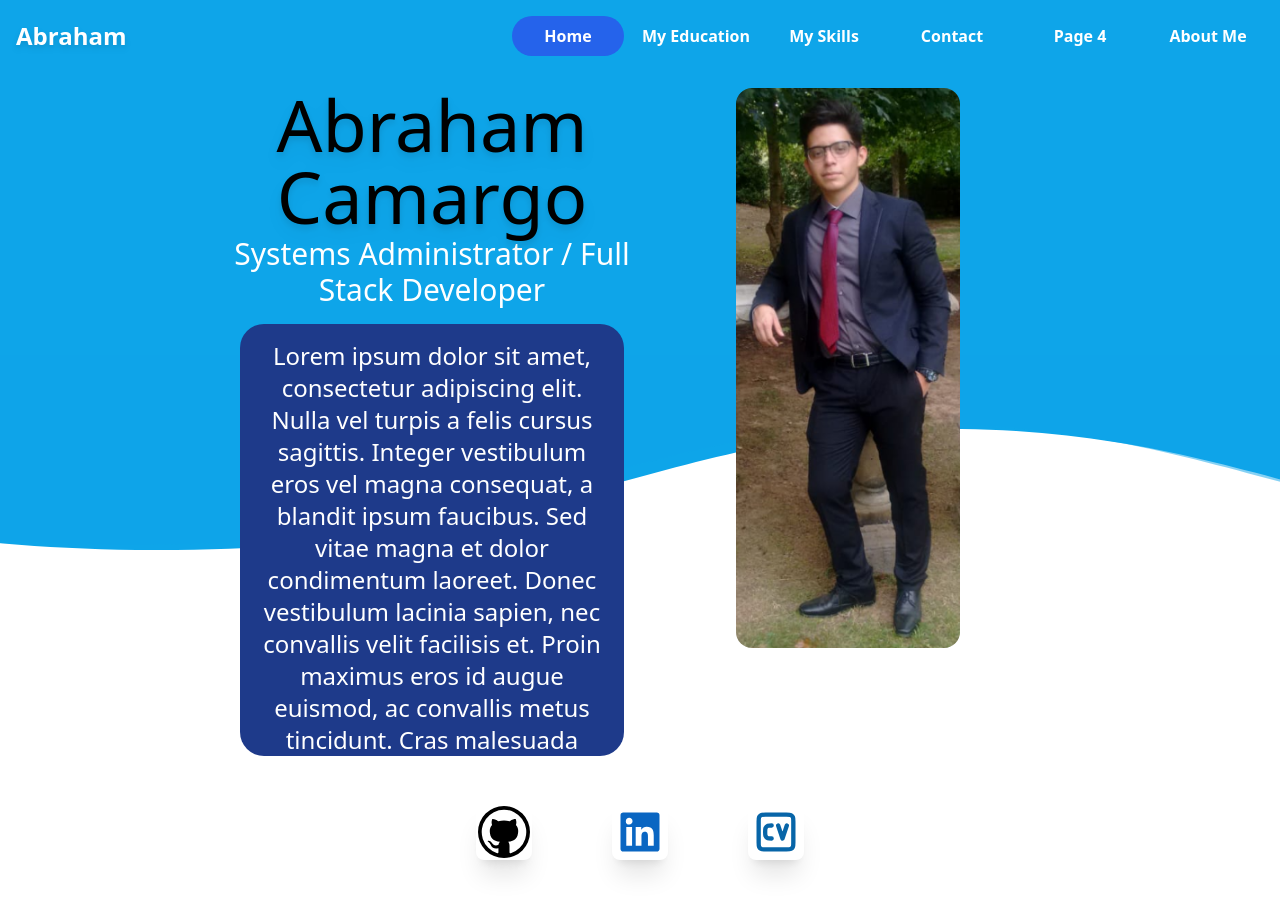
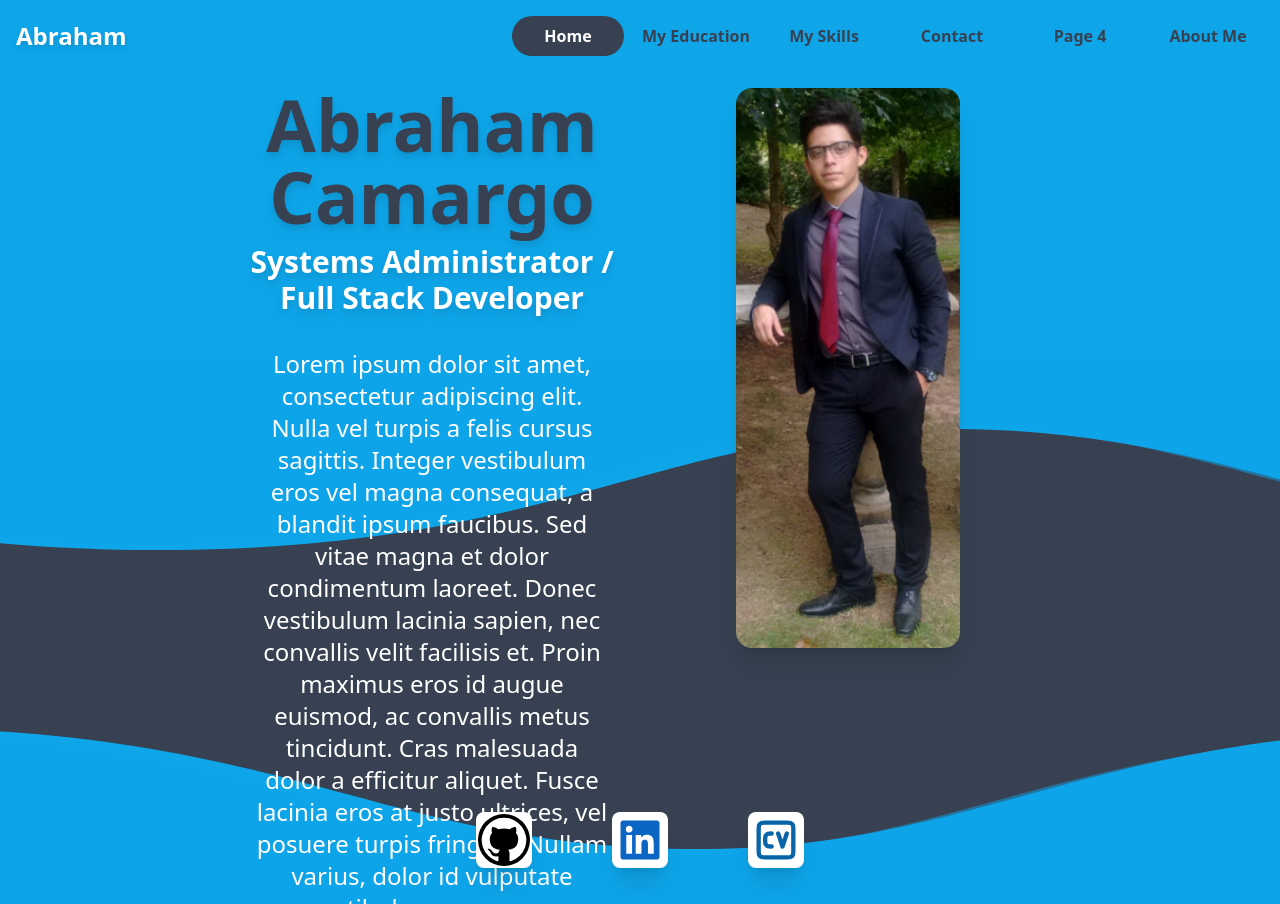
Before and after one commit to Suberror27/abrahams_portfolio, a Next.js app: page / in a window 1280 px wide. Built offline with nearby package versions, Linux system fonts and the light colour scheme.

Commit message:
Changing styling and colors

```diff
--- a/components/Badges.js
+++ b/components/Badges.js
@@ -4,11 +4,13 @@ export default function Badges({ badgeInfo }){
   return (
     <section >
       <div className="mx-auto px-4">
-        <div className="flex flex-wrap gap-4 ">
+        <div className="flex flex-wrap gap-4">
           {badgeInfo.map((badge, index) => (
-            <div key={index} className="bg-white p-4 rounded-lg shadow-md w-24 h-48 md:w-28">
-              <img src={badge.image} alt={badge.title} className="w-full h-34 mb-2" />
-              <p className="text-md font-semibold text-gray-700">{badge.title}</p>
+            <div key={index} className="bg-slate-300 p-4 rounded-lg shadow-md h-48 w-24 md:w-28">
+              <div className="w-full h-24">
+                <img src={badge.image} alt={badge.title} className="w-full h-full object-fill mb-2" />
+              </div>
+              <p className="text-md text-center font-semibold text-gray-700">{badge.title}</p>
               <p className="text-gray-500">{badge.issuer}</p>
             </div>
           ))}
--- a/components/Certificates.js
+++ b/components/Certificates.js
@@ -6,7 +6,7 @@ export default function Certificates({ certInfo }){
       <div className="mx-auto px-4">
         <ul className="space-y-2">
           {certInfo.map((cert, index) => (
-            <li key={index} className="bg-white p-4 rounded-lg shadow-md">
+            <li key={index} className="bg-slate-300 border p-4 rounded-lg shadow-md">
               <h3 className="text-lg font-semibold text-gray-700">{cert.title}</h3>
               <p className="text-gray-500">{cert.issuer} | {cert.date}</p>
             </li>
--- a/components/ContactButtons.js
+++ b/components/ContactButtons.js
@@ -2,26 +2,26 @@
 export function ContactButtons(){
 
     return <>
-        {/* <div class="hidden md:block fixed top-40 left-2"> */}
-            <div class="flex flex-row gap-20 my-4">
+        {/* <div className="hidden md:block fixed top-40 left-2"> */}
+            <div className="flex flex-row gap-20 my-4">
                 <div>
                     <a href="https://github.com/Suberror27" target="blank">
-                        <img class="h-10 w-10 md:h-14 md:w-14 p-[1px] md:p-0.5 bg-white rounded-lg shadow-xl hover:bg-blue-200 hover:scale-110 duration-300" src="/github_icon.svg" alt="Icon Image" />
+                        <img className="h-10 w-10 md:h-14 md:w-14 p-[1px] md:p-0.5 bg-white rounded-lg shadow-xl hover:bg-blue-200 hover:scale-110 duration-300" src="/github_icon.svg" alt="Icon Image" />
                     </a>
                 </div>
                 <div>
                     <a href="https://www.linkedin.com/in/abraham-camargo-b12134261/" target="blank">
-                        <img class="h-10 w-10 md:h-14 md:w-14 p-[1px] md:p-0.5 bg-white rounded-lg shadow-xl hover:bg-blue-200 hover:scale-110 duration-300" src="/linkedin_icon.svg" alt="Icon Image" />
+                        <img className="h-10 w-10 md:h-14 md:w-14 p-[1px] md:p-0.5 bg-white rounded-lg shadow-xl hover:bg-blue-200 hover:scale-110 duration-300" src="/linkedin_icon.svg" alt="Icon Image" />
                     </a>
                 </div>
                 <div>
                     <a href="#" target="blank">
-                        <img class="h-10 w-10 md:h-14 md:w-14 p-[1px] md:p-0.5 bg-white rounded-lg shadow-xl hover:bg-blue-200 hover:scale-110 duration-300" src="/resume_icon.svg" alt="Icon Image" />
+                        <img className="h-10 w-10 md:h-14 md:w-14 p-[1px] md:p-0.5 bg-white rounded-lg shadow-xl hover:bg-blue-200 hover:scale-110 duration-300" src="/resume_icon.svg" alt="Icon Image" />
                     </a>
                 </div>
                 {/* <div>
-                    <a class="hover:cursor-pointer">
-                        <img class="h-8 w-8 md:h-10 md:w-10 p-[1px] md:p-0.5 bg-gray-200 rounded-md shadow-md hover:bg-teal-300 hover:scale-110 duration-300" src="/email_icon.svg" alt="Icon Image" />
+                    <a className="hover:cursor-pointer">
+                        <img className="h-8 w-8 md:h-10 md:w-10 p-[1px] md:p-0.5 bg-gray-200 rounded-md shadow-md hover:bg-teal-300 hover:scale-110 duration-300" src="/email_icon.svg" alt="Icon Image" />
                     </a>
                 </div> */}
             </div>
--- a/components/Container.js
+++ b/components/Container.js
@@ -6,7 +6,7 @@ export default function Container({ information }){
       <div className="mx-auto px-4">
         <div className="space-y-2">
           {information.map((exp, index) => (
-            <div key={index} className="bg-white p-6 rounded-lg shadow-lg">
+            <div key={index} className="bg-slate-300 p-6 rounded-lg shadow-lg">
               <h3 className="text-xl font-semibold text-gray-700">{exp.title}</h3>
               <p className="text-gray-500">{exp.company} | {exp.date}</p>
               <p className="mt-2 text-gray-600">{exp.description}</p>
--- a/components/Layout.js
+++ b/components/Layout.js
@@ -12,16 +12,20 @@ export default function Layout({ children }) {
         <meta name="viewport" content="width=device-width, initial-scale=1" />
         <link rel="icon" href="/favicon.ico" />
       </Head>
-      <main className="h-full w-full">
+      <main className="h-full w-full bg-gray-700">
         <NavigationBar />
-        <div className="overflow-hidden h-[100%] relative">
+        <div className="overflow-hidden h-[100%] relative z-10">
           <div className="absolute top-0 bg-primary-500 min-h-[16rem] md:min-h-[18rem] min-w-[100%] max-w-[100%] -z-10">
             <div className="absolute top-[16rem] md:top-[18rem] h-[190px] w-[6000px] bg-wave animate-wave-1 bg-bottom"></div>
             <div className="absolute top-[17.5rem] md:top-[19rem] left-0 h-[190px] w-[6000px] bg-wave animate-wave-2 bg-bottom opacity-50"></div>
           </div>
+          <div className="absolute bottom-0 bg-primary-500 min-h-[1rem] md:min-h-[1rem] min-w-[100%] max-w-[100%] -z-10">
+            <div className="absolute top-[-10rem] rotate-180 md:top-[-10rem] h-[190px] w-[5500px] bg-wave animate-wave-1 bg-bottom"></div>
+            <div className="absolute top-[-11.5rem] md:top-[-11rem] left-0 h-[190px] w-[5500px] bg-wave-bottom animate-wave-2 bg-bottom opacity-50"></div>
+          </div>
           {/* <div className="absolute bg-bottom bottom-0 min-w-[100vw] max-w-[100vw]" style={{minHeight: "43rem"}}>
           </div> */}
-          <div className="w-full md:w-[65vw] md:m-auto min-h-[90vh]">
+          <div className="w-full md:w-[65vw] md:m-auto min-h-[90vh] md:min-h-[100vh]">
             {children}
           </div>
         </div>
--- a/components/NavigationBar.js
+++ b/components/NavigationBar.js
@@ -39,17 +39,17 @@ export function NavigationBar() {
     ]
 
     const getClassName = (value) => router.pathname === value
-    ? "flex rounded-3xl justify-center w-[7rem] py-2 text-md font-semibold bg-blue-600 hover:cursor-pointer"
-    : "flex rounded-3xl justify-center w-[7rem] py-2 text-md font-semibold hover:cursor-pointer hover:text-gray-600";
+    ? "flex rounded-3xl justify-center w-[7rem] py-2 text-md font-semibold bg-gray-700 hover:cursor-pointer"
+    : "flex rounded-3xl justify-center w-[7rem] py-2 text-md font-semibold hover:cursor-pointer text-gray-700 hover:text-white";
 
     const getClassNameMobile = (value) => router.pathname === value
-    ? "flex rounded-3xl justify-center w-[7rem] py-2 text-md font-semibold bg-blue-600 hover:cursor-pointer text-black"
+    ? "flex rounded-3xl justify-center w-[7rem] py-2 text-md font-semibold bg-gray-700 hover:cursor-pointer"
     : "flex rounded-3xl justify-center w-[7rem] py-2 text-md font-semibold hover:cursor-pointer";
 
 return (
-  <nav className="bg-primary-500 text-white p-4 z-10 sticky top-0">
+  <nav className="bg-primary-500 text-white p-4 z-20 sticky top-0">
     <div className="container mx-auto flex items-center justify-between">
-      <Link href="/" className="text-2xl font-bold drop-shadow-md">Abraham</Link>
+      <Link href="/" className="text-2xl font-bold drop-shadow-md">{router.pathname !== "/" ? "Back Home" : "Abraham"}</Link>
 
       {/* Desktop Menu */}
       <div className="hidden md:flex space-x-4">
@@ -71,7 +71,7 @@ return (
     </div>
 
     {/* Mobile Menu */}
-    <div ref={menuRef} className={`md:hidden fixed top-0 left-0 w-2/5 h-[100vh] bg-black bg-opacity-75 text-white transition-transform duration-300 ease-in-out z-10 ${openMenu ? 'translate-x-0' : 'translate-x-[-100%]'}`}>
+    <div ref={menuRef} className={`md:hidden fixed top-0 left-0 w-2/5 h-[100vh] bg-black bg-opacity-85 text-white transition-transform duration-300 ease-in-out z-10 ${openMenu ? 'translate-x-0' : 'translate-x-[-100%]'}`}>
       <div className="flex flex-col justify-center h-full">
         <ul className="flex flex-col gap-2">
         {links.map((item) => (
--- a/components/ProgressBar.js
+++ b/components/ProgressBar.js
@@ -9,7 +9,7 @@ export default function ProgressBar({ title, progress }){
 
   return (
     <div className="static-progress-wrapper hover:scale-105 duration-500">
-      <div className="static-progress-title">{title}</div>
+      <div className="static-progress-title text-white">{title}</div>
       <div className="static-progress-container ">
         <div className="static-progress-bar" style={{ width: `${animatedProgress}%` }}>
           <div className="static-progress-label">{progress}%</div>
--- a/pages/index.js
+++ b/pages/index.js
@@ -9,9 +9,9 @@ export default function Home() {
         <div className="grid grid-cols-1 md:grid-cols-2">
 
           <div className="text-center">
-            <div className="text-5xl md:text-7xl md:text-center drop-shadow-lg text-black ">Abraham Camargo</div>
-            <div className="text-white text-md md:text-3xl pt-1">Systems Administrator / Full Stack Developer</div>
-            <div className="text-md md:text-2xl p-4 md:bg-blue-900 rounded-3xl md:m-4 md:h-[27rem] md:text-white">
+            <div className="text-5xl md:text-7xl md:text-center drop-shadow-lg font-semibold text-gray-700 pb-2">Abraham Camargo</div>
+            <div className="text-white text-md md:text-3xl pt-1 font-semibold drop-shadow-lg">Systems Administrator / Full Stack Developer</div>
+            <div className="text-md md:text-2xl p-4 rounded-3xl md:m-4 md:h-[27rem] md:text-white">
               {/* I specialize in Full Stack Web Development, where my passion lies in crafting responsive and user-friendly web applications.
               I prioritize attention to detail and scalability to ensure that every project I undertake exceeds client expectations. */}
               Lorem ipsum dolor sit amet, consectetur adipiscing elit. Nulla vel turpis a felis cursus sagittis.
@@ -25,7 +25,7 @@ export default function Home() {
 
           <div>
             <div className="flex h-[25rem] md:h-[35rem] justify-center">
-                <img className="rounded-2xl h-full w-auto object-fill" src="/profile_picture.png"/>
+                <img className="rounded-2xl h-full w-auto object-fill shadow-xl" src="/profile_picture.png"/>
             </div>
           </div>
 
--- a/styles/globals.css
+++ b/styles/globals.css
@@ -77,6 +77,11 @@
   background-image: url(/wave.svg);
 }
 
+.bg-wave-bottom {
+  background-image: url(/wave.svg);
+  rotate: 180deg;
+}
+
 .static-progress-wrapper {
   display: flex;
   align-items: center;
```
Also changed, not shown: pages/education.js (+66 -66 lines).
